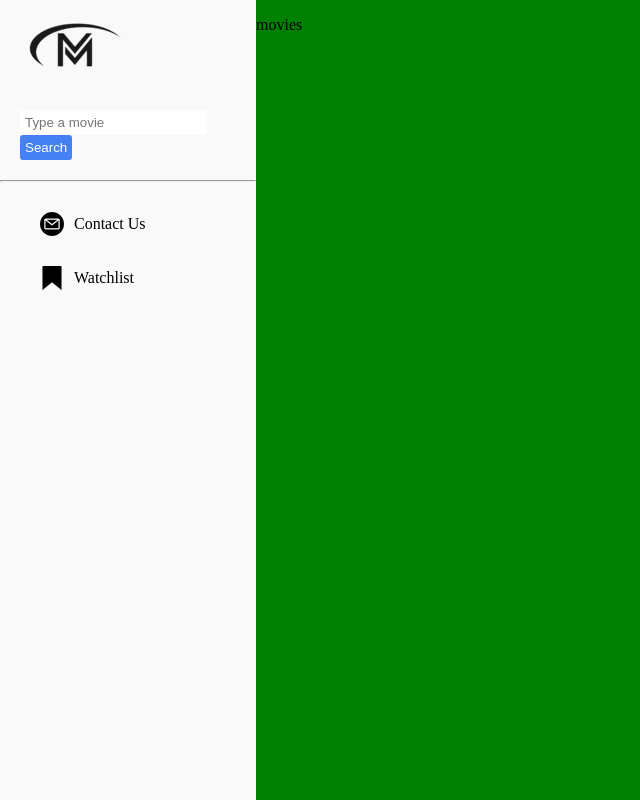
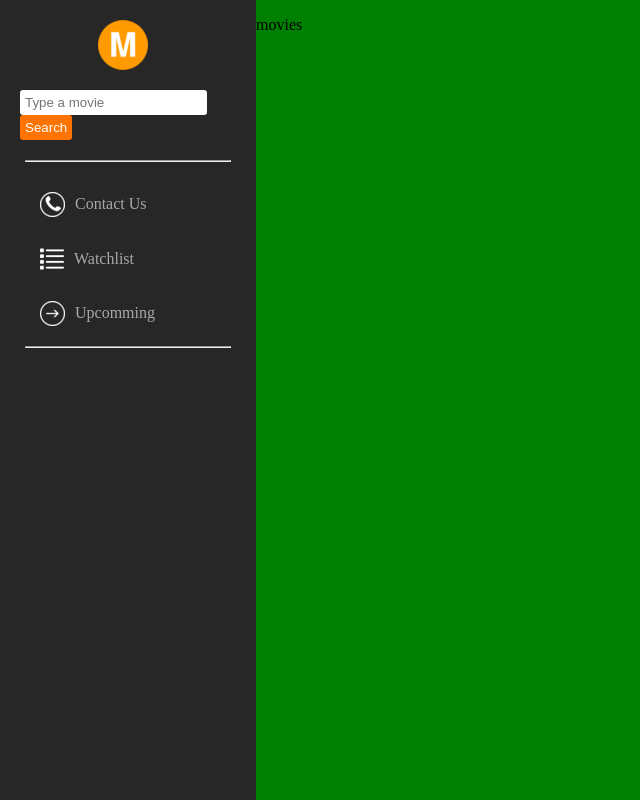
Before and after one commit to AlbanSahitii/inxhinieri-uebit, a PHP site: page /home.html in a window 1280 px wide. Shown: the whole page, without its empty margins (0-640 px from the left). Run offline with PHP 8.4, Linux system fonts and the light colour scheme.

Commit message:
NavBar 70% done

```diff
--- a/css/home.css
+++ b/css/home.css
@@ -15,7 +15,7 @@
   width: 100%;
 }
 .left-container {
-  background-color: #f9f9f9;
+  background-color: rgb(39, 39, 39);
   height: 100%;
   width: 20%;
 }
@@ -25,8 +25,13 @@
   height: 100%;
   width: 80%;
 }
+
 .menu {
   margin-top: 20px;
+}
+.logo {
+  margin: 20px;
+  text-align: center;
 }
 ul li {
   list-style: none;
@@ -46,7 +51,7 @@
 }
 
 .search-button {
-  background-color: #4681f4;
+  background-color: #ff7300;
   color: white;
 }
 span {
@@ -58,3 +63,14 @@
   vertical-align: middle;
   margin-right: 10px;
 }
+
+hr {
+  width: 80%;
+}
+
+span {
+  color: rgb(168, 168, 168);
+}
+span:hover {
+  color: #f9f9f9;
+}
--- a/home.html
+++ b/home.html
@@ -10,9 +10,9 @@
   <body>
     <div class="container">
       <div class="left-container">
-        <a href="#">
-          <img src="images/tmplogo.png" alt="logo" class="logo" />
-        </a>
+        <div class="logo">
+          <a href="#"><img src="images/logo.png" alt="logo" /></a>
+        </div>
         <form class="search">
           <input type="text" placeholder="Type a movie" class="search-input" />
           <input type="button" value="Search" class="search-button" />
@@ -22,21 +22,31 @@
           <ul>
             <li>
               <a href="#"
-                ><img src="images/email.png" alt="ContactUs" /><span
+                ><img src="images/email1.png" alt="ContactUs" /><span
                   >Contact Us</span
                 ></a
               >
             </li>
             <li>
               <a href="#"
-                ><img src="images/watchlist.png" alt="Watchlist" /><span
+                ><img src="images/list-24.png" alt="Watchlist" /><span
                   >Watchlist</span
                 ></a
               >
             </li>
+            <li>
+              <a href="#"
+                ><img src="images/clock.png" alt="Upcomming" /><span
+                  >Upcomming</span
+                ></a
+              >
+            </li>
           </ul>
+
+          <hr />
         </section>
       </div>
+
       <div class="right-container">
         <p>movies</p>
       </div>
```
Also changed, not shown: images/clock.png (added), images/email1.png (added), images/list-24.png (added), images/logo.png (added), images/tmplogo.png (deleted), images/watchlist.png (deleted).
